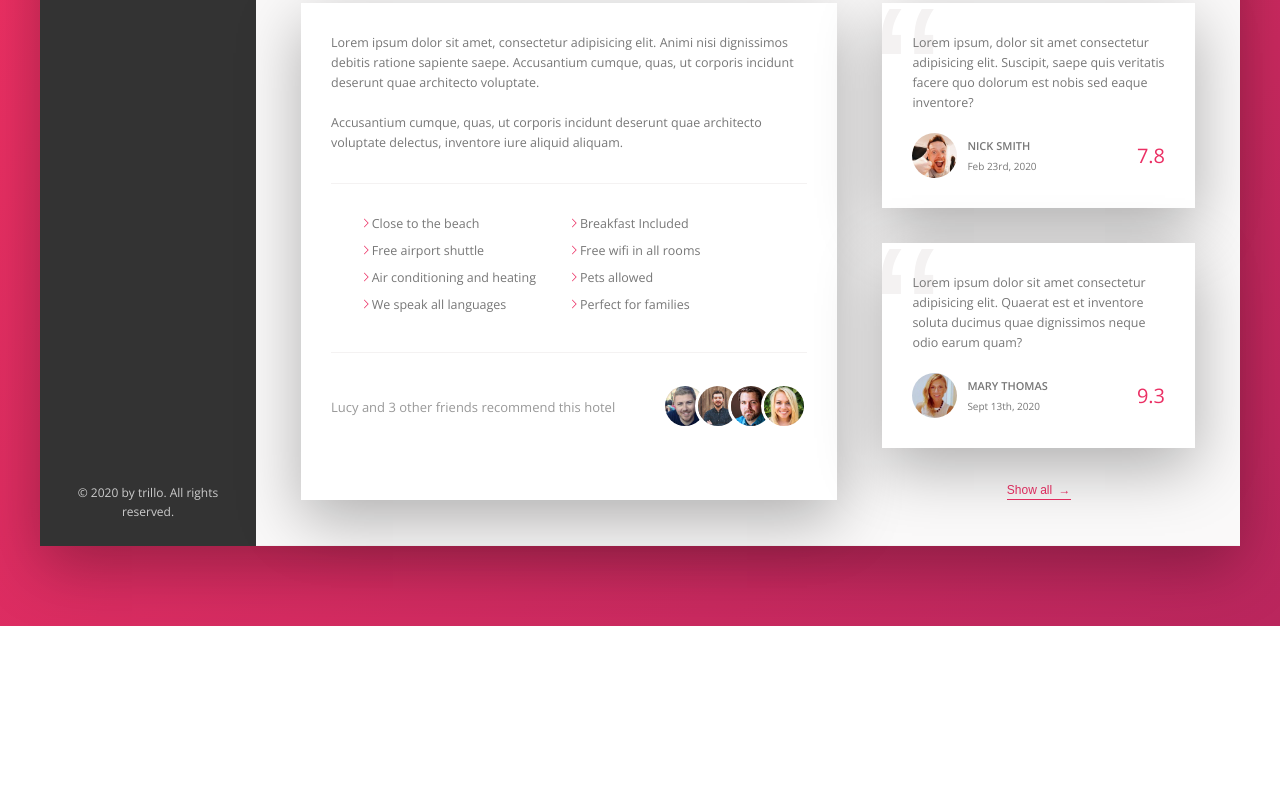
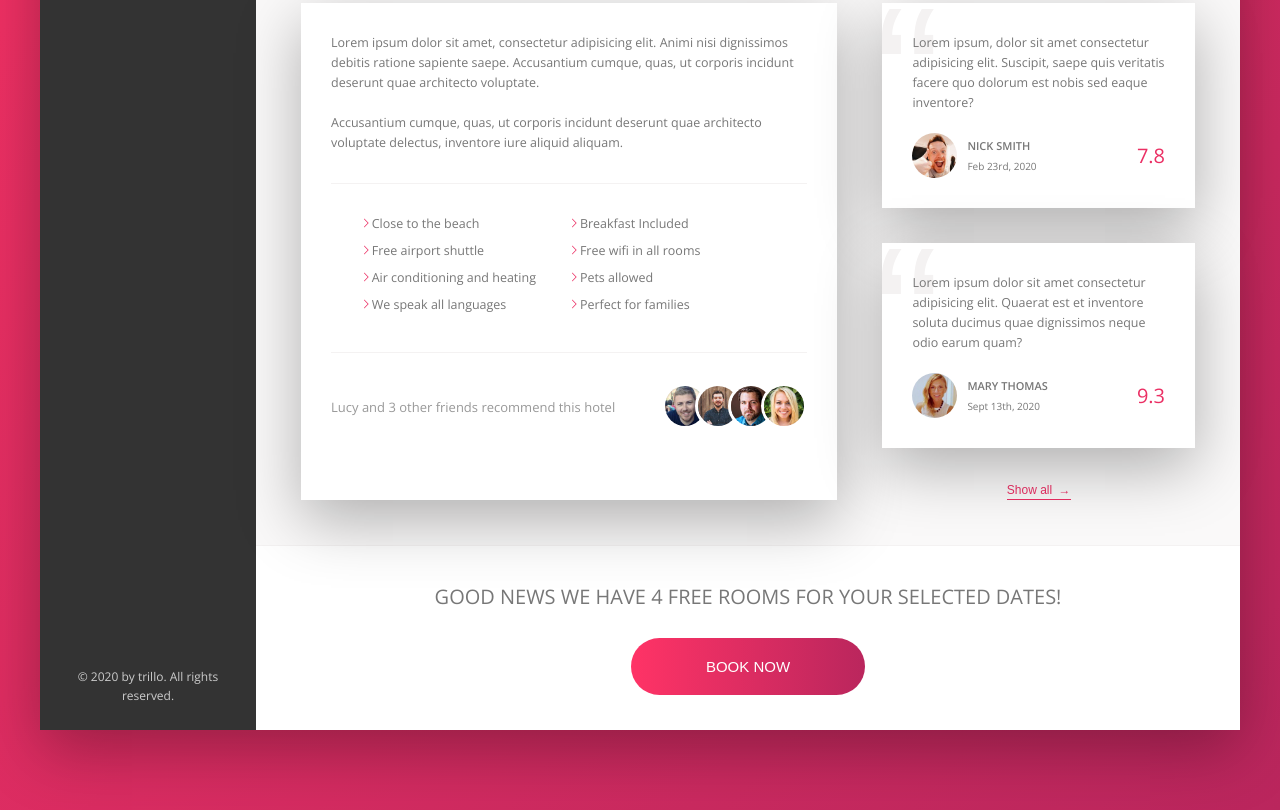
Before and after one commit to VarunSAthreya/trillo_website, a website: page index.html in a window 1280 px wide. Shown: the part 644-1454 px from the top of the page. Before the commit the page ends 1270 px from the top, so only its background shows below. Drawn offline with nearby package versions, Linux system fonts and the light colour scheme.

Commit message:
added cta button

```diff
--- a/index.html
+++ b/index.html
@@ -256,6 +256,16 @@
 
                     </div>
 
+                    <div class="cta">
+                        <h2 class="cta__book-now">
+                            Good news we have 4 free rooms for your selected dates!
+                        </h2>
+
+                        <button class="btn">
+                            <span class="btn__visible">Book Now</span>
+                            <span class="btn__invisible">Only 4 rooms left</span>
+                        </button>
+                    </div>
                 </main>
             </div>
         </div>
--- a/sass/_components.scss
+++ b/sass/_components.scss
@@ -455,3 +455,79 @@
         z-index: 1;
     }
 }
+
+////////////////////////////////////
+// CALL TO ACTION
+
+.cta {
+    padding: 3.5rem 0;
+    text-align: center;
+
+    &__book-now {
+        font-size: 2rem;
+        font-weight: 300;
+        text-transform: uppercase;
+        margin-bottom: 2.5rem;
+    }
+}
+
+////////////////////////////////////
+// CALL TO ACTION BUTTON
+
+.btn {
+    text-transform: uppercase;
+    border-radius: 100px;
+    border: none;
+    background-image: linear-gradient(
+        to right,
+        var(--color-primary-light),
+        var(--color-primary-dark)
+    );
+    color: var(--collor-white-1);
+    position: relative;
+    overflow: hidden;
+    cursor: pointer;
+
+    & > * {
+        font-size: 1.5rem;
+        font-weight: 300;
+        display: inline-block;
+        transition: all 0.2s;
+        height: 100%;
+        width: 100%;
+        height: 100%;
+        width: 100%;
+    }
+
+    &__visible {
+        padding: 2rem 7.5rem;
+    }
+
+    &__invisible {
+        position: absolute;
+        padding: 2rem 0;
+        left: 0;
+        top: -100%;
+    }
+
+    &:hover {
+        background-image: linear-gradient(
+            to left,
+            var(--color-primary-light),
+            var(--color-primary-dark)
+        );
+    }
+
+    &:hover &__visible {
+        transform: translateY(100%);
+    }
+
+    &:hover &__invisible {
+        top: 0;
+    }
+
+    &:focus {
+        outline: none;
+        animation: pulsate 1s infinite;
+    }
+}
```
Also changed, not shown: css/main.css.
